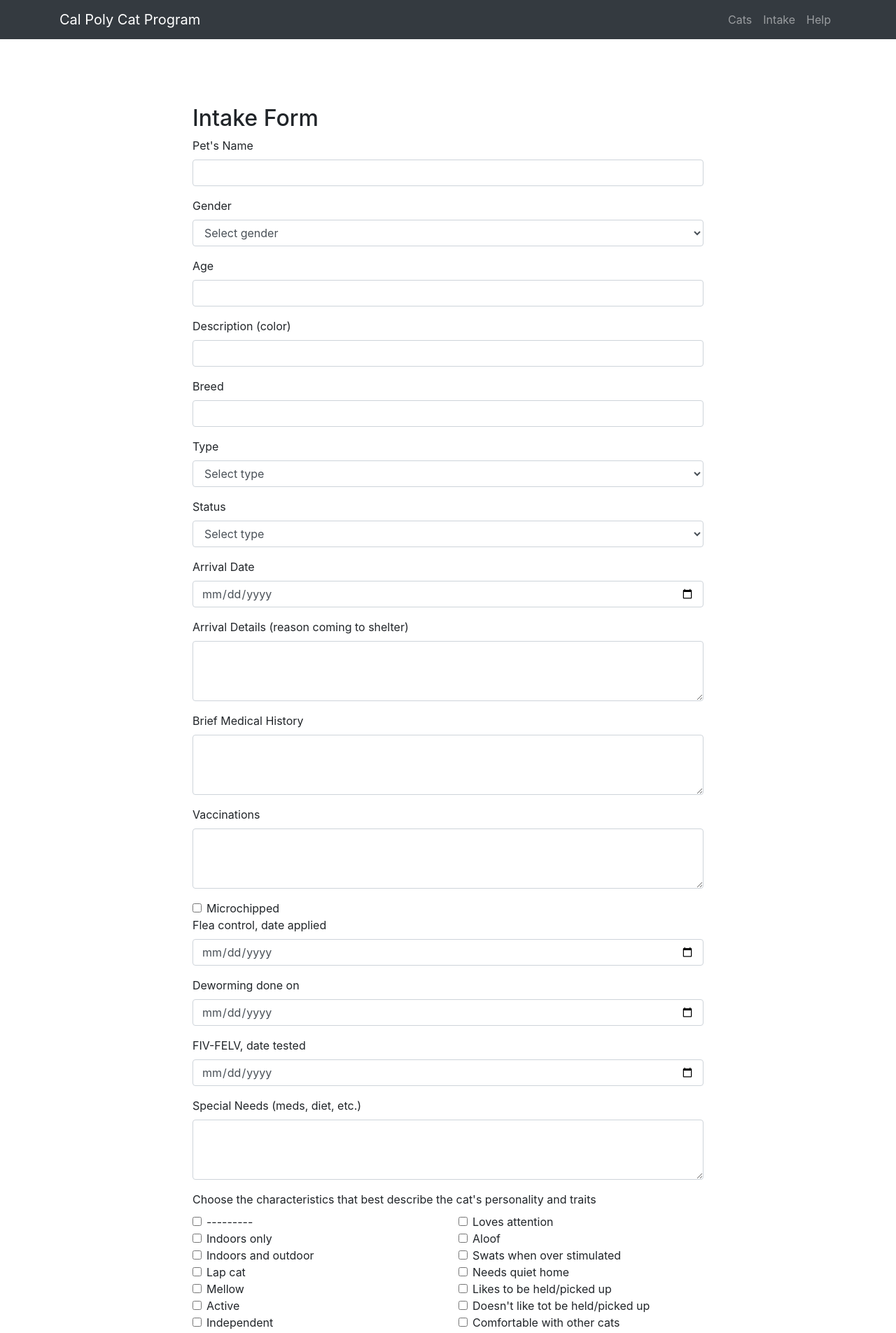
After one commit to hack4impact-calpoly/calpoly-cat-program, a Django app: page /intake/ in a window 1280 px wide. The commit adds this page. Shown: the top 1905 px of the page at 70% size. Run offline with Django 3.2, Linux system fonts and the light colour scheme; some libraries are stand-ins or nearby versions.

Commit message:
cat update

```diff
--- a/web/backend/settings.py
+++ b/web/backend/settings.py
@@ -41,6 +41,8 @@ INSTALLED_APPS = [
     'django.contrib.staticfiles',
     'directory',
     'rest_framework',
+    'multiselectfield',
+    'mathfilters',
 ]
 
 MIDDLEWARE = [
@@ -84,10 +86,10 @@ DATABASES = {
     }
 }
 
+# uncomment in production
 # DATABASES['default'] = dj_database_url.config()
 
 # Rest Framework Authentication
-
 # removing required permissions and authentication for development
 REST_FRAMEWORK = {
    'DEFAULT_AUTHENTICATION_CLASSES': [],
--- a/web/backend/urls.py
+++ b/web/backend/urls.py
@@ -25,15 +25,14 @@ from backend.views import *
 # Auto Gens URLs
 router = routers.DefaultRouter()
 router.register(r'users', UserViewSet)
-router.register(r'clients', ClientViewSet)
+router.register(r'cats', CatViewSet)
 
 urlpatterns = [
     path('admin/', admin.site.urls),
     path('', views.index, name='index'),
-    path('client/', views.client, name='client'),
+    path('cat/', views.cat_profile, name='Cat Profile'),
+    path('intake/', views.intake_form, name='Intake Form'),
     path('help/', views.help, name='help'),
-    path('add_client', views.add_client, name='Add Client'),
-    path('view_clients', views.view_clients, name='Client View'),
 
     # Adds URLS from router
     path('api/', include(router.urls)),
--- a/web/directory/forms.py
+++ b/web/directory/forms.py
@@ -1,7 +1,19 @@
 from django import forms
+from directory.models import Cat
 
 class ClientForm(forms.Form):
     first_name = forms.CharField(label='First Name', max_length=50)
     last_name = forms.CharField(label='Last Name', max_length=50)
     birthday = forms.DateField(label='DOB')
     location = forms.CharField(label='Location', max_length=50)
+
+class IntakeForm(forms.ModelForm):
+    class Meta:
+        model = Cat
+        fields = [
+            'name', 'gender', 'age', 'description', 'breed', 'itype', 'status',
+            'arrival_date', 'arrival_details', 'medical_history', 'vaccinations',
+            'is_microchipped', 'flea_control_date', 'deworming_date', 'fiv_felv_date',
+            'special_needs', 'personality', 'more_personality', 'comments',
+            'personal_exp'
+        ]
--- a/web/directory/templates/add_client.html
+++ /dev/null
@@ -1,6 +0,0 @@
-<form action="add_client" method="post">
-   {% csrf_token %}
-   {{ form }}
-   <input type="submit" value="Submit">
-</form>
-<a href="view_clients">view clients</a>
--- a/web/directory/templates/base.html
+++ b/web/directory/templates/base.html
@@ -6,7 +6,7 @@
     <meta charset="utf-8">
     <meta name="viewport" content="width=device-width, initial-scale=1, shrink-to-fit=no">
 
-    <title>Client View</title>
+    <title>CPCP Cat Directory</title>
     <link href="{% static "css/bootstrap.css" %}" rel="stylesheet">
     <link href="{% static "css/scrolling-nav.css" %}" rel="stylesheet">
     <link href="{% static "css/custom.css" %}" rel="stylesheet">
@@ -14,13 +14,14 @@
 <body id="page-top">
 <nav class="navbar navbar-expand-lg navbar-dark bg-dark fixed-top" id="mainNav">
     <div class="container">
-        <a class="navbar-brand js-scroll-trigger" href="/">T-MHA Client View</a>
+        <a class="navbar-brand js-scroll-trigger" href="/">Cal Poly Cat Program</a>
         <button class="navbar-toggler" type="button" data-toggle="collapse" data-target="#navbarResponsive" aria-controls="navbarResponsive" aria-expanded="false" aria-label="Toggle navigation">
             <span class="navbar-toggler-icon"></span>
         </button>
         <div class="collapse navbar-collapse" id="navbarResponsive">
             <ul class="navbar-nav ml-auto">
-                <li class="nav-item"><a class="nav-link js-scroll-trigger" href="/#clients">Clients</a></li>
+                <li class="nav-item"><a class="nav-link js-scroll-trigger" href="/#cats">Cats</a></li>
+                <li class="nav-item"><a class="nav-link js-scroll-trigger" href="/intake">Intake</a></li>
                 <li class="nav-item"><a class="nav-link js-scroll-trigger" href="/help">Help</a></li>
             </ul>
         </div>
--- /dev/null
+++ b/web/directory/templates/intake.html
@@ -0,0 +1,117 @@
+{% extends 'single_form.html' %}{% load static %}
+{% block formContent %}
+
+<h2>Intake Form</h2>
+<form action="/intake/" method="post">
+    {% csrf_token %}
+    <div class="form-group">
+        <label for="id_name">Pet's Name</label>
+        <input type="text" class="form-control" name="name" id="id_name" maxlength="50" required>
+    </div>
+    <div class="form-group">
+        <label for="id_gender">Gender</label>
+        <select class="form-control" name="gender" id="id_gender" required>
+            <option value="" selected disabled hidden>Select gender</option>
+            <option value="M">Male</option>
+            <option value="F">Female</option>
+        </select>
+    </div>
+    <div class="form-group">
+        <label for="id_age">Age</label>
+        <input type="number" class="form-control" name="age" id="id_age" step="0.1" required>
+    </div>
+    <div class="form-group">
+        <label for="id_description">Description (color)</label>
+        <input type="text" class="form-control" name="description" id="id_description" maxlength="60" required>
+    </div>
+    <div class="form-group">
+        <label for="id_breed">Breed</label>
+        <input type="text" class="form-control" name="breed" id="id_breed" maxlength="35" required>
+    </div>
+    <div class="form-group">
+        <label for="id_itype">Type</label>
+        <select class="form-control" name="itype" id="id_itype" required>
+            <option value="" selected disabled hidden>Select type</option>
+            <option value="DSH">DSH</option>
+            <option value="DMH">DMH</option>
+            <option value="DLH">DLH</option>
+        </select>
+    </div>
+    <div class="form-group">
+        <label for="id_status">Status</label>
+        <select class="form-control" name="status" id="id_status" required>
+            <option value="" selected disabled hidden>Select type</option>
+            <option value="adopt">For Adoption</option>
+            <option value="temp">Temporary</option>
+            <option value="perm">Permanent</option>
+        </select>
+    </div>
+    <div class="form-group">
+        <label for="id_arrival_date">Arrival Date</label>
+        <input type="date" class="form-control" name="arrival_date" id="id_arrival_date" required>
+    </div>
+    <div class="form-group">
+        <label for="id_arrival_details">Arrival Details (reason coming to shelter)</label>
+        <textarea class="form-control" id="id_arrival_details" name="arrival_details" required rows="3"></textarea>
+    </div>
+    <div class="form-group">
+        <label for="id_medical_history">Brief Medical History</label>
+        <textarea class="form-control" id="id_medical_history" name="medical_history" required rows="3"></textarea>
+    </div>
+    <div class="form-group">
+        <label for="id_vaccinations">Vaccinations</label>
+        <textarea class="form-control" id="id_vaccinations" name="vaccinations" required rows="3"></textarea>
+    </div>
+    <div class="form-check">
+        <input type="checkbox" class="form-check-input" id="id_is_microchipped" name="is_microchipped">
+        <label class="form-check-label" for="id_is_microchipped">Microchipped</label>
+    </div>
+    <div class="form-group">
+        <label for="id_flea_control_date">Flea control, date applied</label>
+        <input type="date" class="form-control" name="flea_control_date" id="id_flea_control_date" required>
+    </div>
+    <div class="form-group">
+        <label for="id_deworming_date">Deworming done on</label>
+        <input type="date" class="form-control" name="deworming_date" id="id_deworming_date" required>
+    </div>
+    <div class="form-group">
+        <label for="id_fiv_felv_date">FIV-FELV, date tested</label>
+        <input type="date" class="form-control" name="fiv_felv_date" id="id_fiv_felv_date" required>
+    </div>
+    <div class="form-group">
+        <label for="id_special_needs">Special Needs (meds, diet, etc.)</label>
+        <textarea class="form-control" id="id_special_needs" name="special_needs" rows="3"></textarea>
+    </div>
+
+    <label>Choose the characteristics that best describe the cat's personality and traits</label>
+    <div class="row form-group">
+        <div class="col">
+            {% for val, text in form.personality.field.choices %}
+            {% if forloop.counter == 14 %}
+        </div>
+        <div class="col">
+            {% endif %}
+            <div class="form-check">
+                <input class="form-check-input" type="checkbox" name="{{ form.personality.name }}" value="{{ val }}" id="id_personality_{{ forloop.counter }}">
+                <label class="form-check-label" for="id_personality_{{ forloop.counter }}">{{ text }}</label>
+            </div>
+            {% endfor %}
+        </div>
+    </div>
+
+    <div class="form-group">
+        <label for="id_more_personality">Additional traits</label>
+        <textarea class="form-control" id="id_more_personality" name="more_personality" rows="3"></textarea>
+    </div>
+    <div class="form-group">
+        <label for="id_comments">Comments</label>
+        <textarea class="form-control" id="id_comments" name="comments" rows="4"></textarea>
+    </div>
+    <div class="form-group">
+        <label for="id_personal_exp">Personal experiences with the cat</label>
+        <textarea class="form-control" id="id_personal_exp" name="personal_exp" rows="4"></textarea>
+    </div>
+    <button type="submit" class="btn btn-primary">Submit</button>
+</form>
+
+{% endblock formContent %}
--- /dev/null
+++ b/web/directory/templates/single_form.html
@@ -0,0 +1,12 @@
+{% extends 'base.html' %}{% load static %}
+{% block pageContent %}
+<section id="#form_content">
+    <div class="container">
+        <div class="row">
+            <div class="col-lg-8 mx-auto">
+                {% block formContent %}{% endblock formContent %}
+             </div>
+        </div>
+    </div>
+</section>
+{% endblock pageContent %}
--- a/web/directory/views.py
+++ b/web/directory/views.py
@@ -2,40 +2,50 @@ from django.shortcuts import render
 from django.http import HttpResponse
 from django.http import HttpResponseRedirect
 
-from .forms import ClientForm
-from .models import Client
+from .forms import IntakeForm
+from .models import Cat
 
-# Create your views here.
 def index(request):
-    clients = Client.objects.all()
-    return render(request, 'client_list.html', {'clients': clients})
+    cats = Cat.objects.all()
+    return render(request, 'landing.html', {'cats': cats})
 
-def client(request):
-    client_id = request.GET.get('id')
-    print(client_id)
-    client = Client.objects.get(id=client_id)
-    return render(request, 'client.html', {'client': client})
+def cat_profile(request):
+    cat_id = request.GET.get('id')
+    cat = Cat.objects.get(id=cat_id)
+    return render(request, 'cat_profile.html', {'cat': cat})
 
 def help(request):
     return render(request, 'help.html')
 
-def add_client(request):
-   if request.method == 'POST':
-      form = ClientForm(request.POST)
-      if form.is_valid():
-         data = form.cleaned_data
-         client = Client(first_name = data.get('first_name'),
-                         last_name = data.get('last_name'),
-                         birthday = data.get('birthday'),
-                         location = data.get('location'))
-         client.save()
+def intake_form(request):
+    if request.method == 'POST':
+        form = IntakeForm(request.POST)
+        if form.is_valid():
+            data = form.cleaned_data
+            cat = Cat(
+                    name = data.get('name'),
+                    gender = data.get('gender'),
+                    age = data.get('age'),
+                    description = data.get('description'),
+                    breed = data.get('breed'),
+                    itype = data.get('itype'),
+                    status = data.get('status'),
+                    arrival_date = data.get('arrival_date'),
+                    arrival_details = data.get('arrival_details'),
+                    medical_history = data.get('medical_history'),
+                    vaccinations = data.get('vaccinations'),
+                    is_microchipped = data.get('is_microchipped'),
+                    flea_control_date = data.get('flea_control_date'),
+                    deworming_date = data.get('deworming_date'),
+                    fiv_felv_date = data.get('fiv_felv_date'),
+                    special_needs = data.get('special_needs'),
+                    personality = data.get('personality'),
+                    more_personality = data.get('more_personality'),
+                    comments = data.get('comments'),
+                    personal_exp = data.get('personal_exp'))
 
-         return HttpResponseRedirect('view_clients')
-   else:
-      form = ClientForm()
-
-   return render(request, 'add_client.html', {'form': form})
-
-def view_clients(request):
-   clients = Client.objects.all()
-   return render(request, 'view_clients.html', {'clients': clients})
+            cat.save()
+        return HttpResponseRedirect('/cat/?id=' + cat.id)
+    else:
+        form = IntakeForm()
+        return render(request, 'intake.html', {'form': form})
```
Also changed, not shown: web/backend/serializers.py (+14 -8 lines), web/backend/views.py (+4 -8 lines), web/directory/models.py (+67 -7 lines), web/directory/templates/cat_profile.html (renamed from web/directory/templates/client.html, +4 -9 lines), web/directory/templates/client_list.html (deleted, +0 -49 lines), web/directory/templates/landing.html (added, +53 -0 lines), web/directory/templates/view_clients.html (deleted, +0 -7 lines), web/directory/migrations/0002_cat.py (added), web/directory/migrations/0003_auto_20200502_1538.py (added), web/directory/migrations/0004_auto_20200502_2236.py (added), web/directory/migrations/0005_delete_client.py (added).
